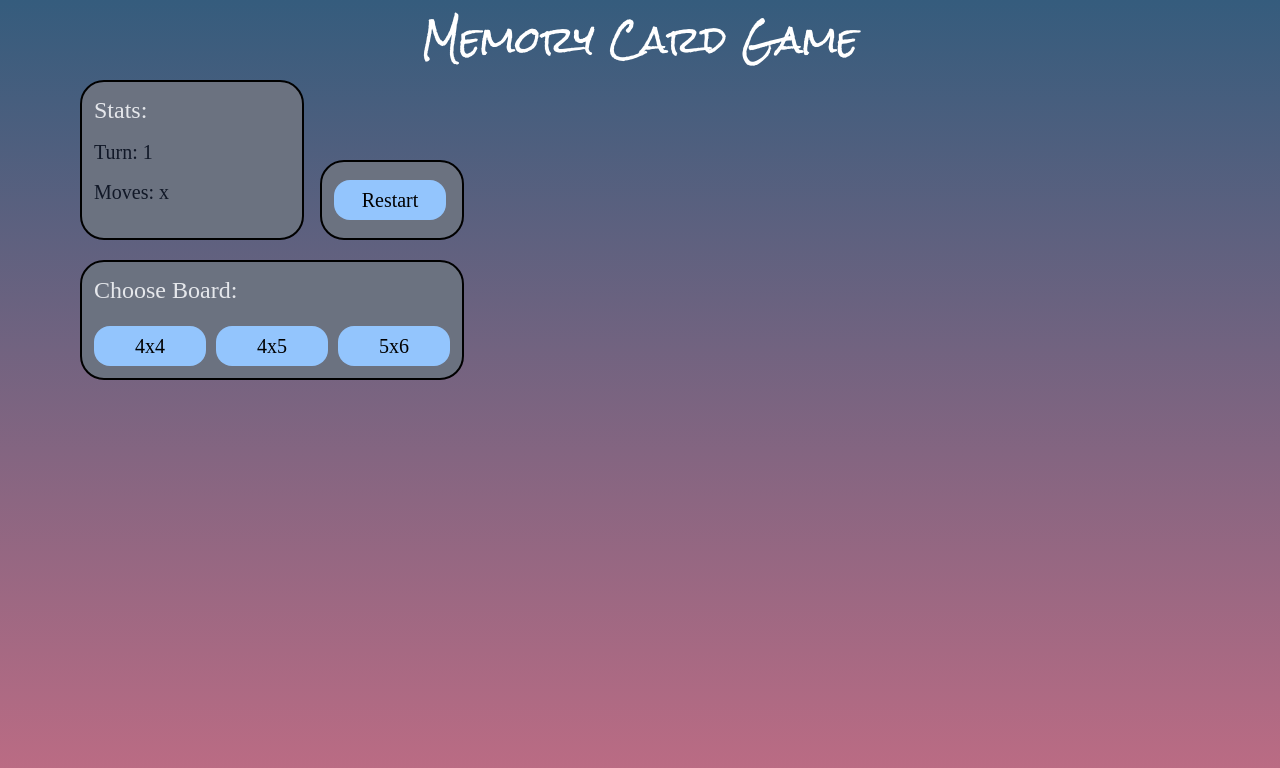
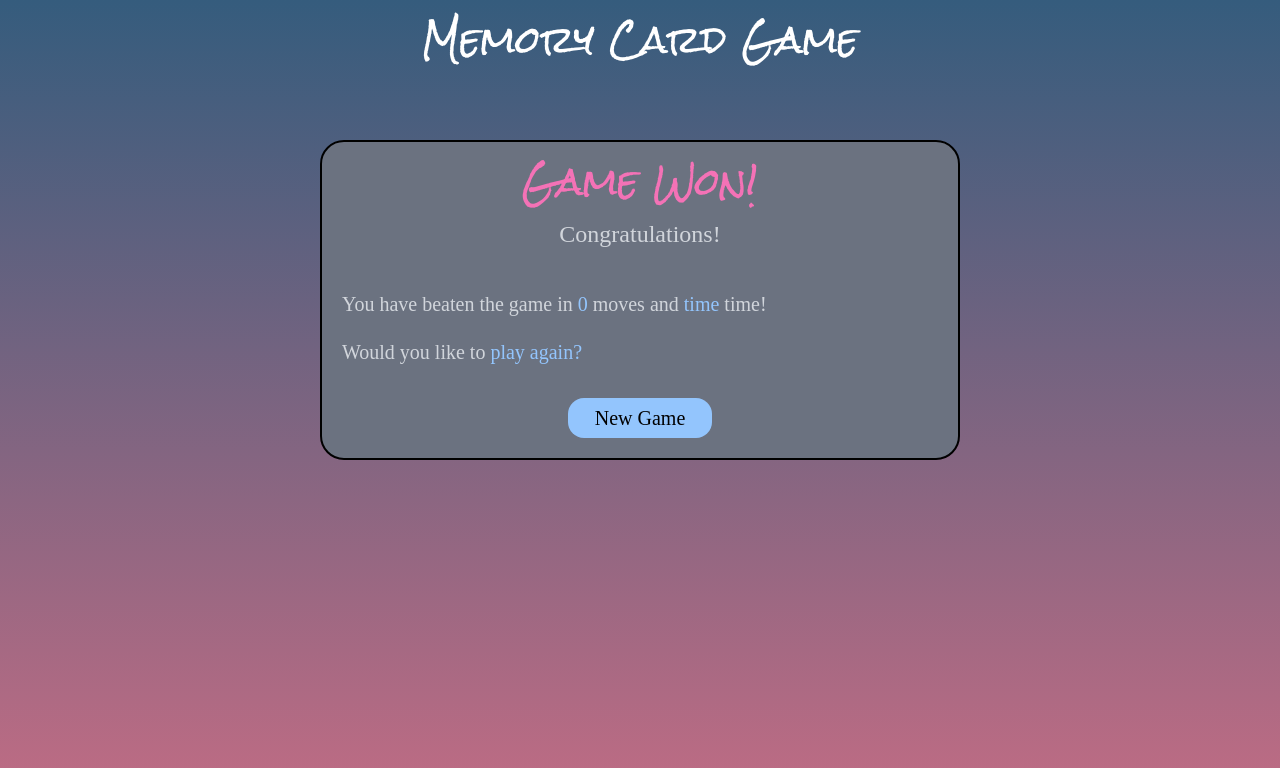
Before and after one commit to Slowikxx/MemoryCardGame, a React (Vite) app: page / in a window 1280 px wide. Shown: the top 768 px of the page. Built offline with nearby package versions, Linux system fonts and the light colour scheme; a web font is replaced by a local one.

Commit message:
- added game over screen

```diff
--- a/src/App.jsx
+++ b/src/App.jsx
@@ -10,6 +10,7 @@ const App = () => {
 	const [secondCard, setSecondCard] = useState(null);
 	const [cardDisabled, setCardDisabled] = useState(false);
 	const [moves, setMoves] = useState(0);
+	const [isGameOver, setIsGameOver] = useState(true);
 
 	// shuffling the cards and setting the state
 	const shuffleCards = () => {
@@ -49,6 +50,7 @@ const App = () => {
 		setTurn(0);
 		shuffleCards();
 		setMoves(0);
+		setIsGameOver(false);
 	};
 
 	// if all the cards are matched game is over
@@ -57,7 +59,7 @@ const App = () => {
 			cardsDeck.length > 0 &&
 			cardsDeck.every((card) => card.matched === true)
 		) {
-			alert('Game Won');
+			setIsGameOver(true);
 		}
 	};
 
@@ -119,6 +121,7 @@ const App = () => {
 			<h1 className="font-rockSalt text-4xl text-white self-center">
 				Memory Card Game
 			</h1>
+			{!isGameOver ? (
 				<div className="flex flex-row mt-5">
 					<div className="flex flex-col mx-20">
 						<Stats turn={turn} moves={moves} restartGame={restartGame} />
@@ -134,6 +137,32 @@ const App = () => {
 						boardSize={gameCards.length}
 					/>
 				</div>
+			) : (
+				<div className="stats-container w-1/2 h-80 self-center mt-20 p-5">
+					<h1 className="font-rockSalt text-4xl text-pink-400 self-center">
+						Game Won!
+					</h1>
+					<p className="mt-4 self-center text-2xl font-playWrite text-gray-300">
+						Congratulations!
+					</p>
+					<div className="mt-10">
+						<p className="mb-5 text-xl font-playWrite text-gray-300">
+							You have beaten the game in{' '}
+							<span className="text-blue-300">{moves}</span> moves and{' '}
+							{/* TODO:count game time */}
+							<span className="text-blue-300">time</span> time!
+						</p>
+						<p className="text-xl font-playWrite text-gray-300">
+							Would you like to{' '}
+							<span className="text-blue-300">play again?</span>
+						</p>
+					</div>
+
+					<button onClick={restartGame} className="btn w-36 mt-8 self-center">
+						New Game
+					</button>
+				</div>
+			)}
 		</div>
 	);
 };
--- a/src/components/Card.jsx
+++ b/src/components/Card.jsx
@@ -1,6 +1,7 @@
 import { background } from '../assets';
 
 const Card = ({ card, isFlipped, setChosenCard, cardDisabled, setMoves }) => {
+	// when a card that is not disabled is clicked it is set to be the chosen card and a move is added
 	const handleClick = () => {
 		if (!cardDisabled) {
 			setChosenCard(card);
```
Lines whose indentation alone changed are shown as unchanged.
